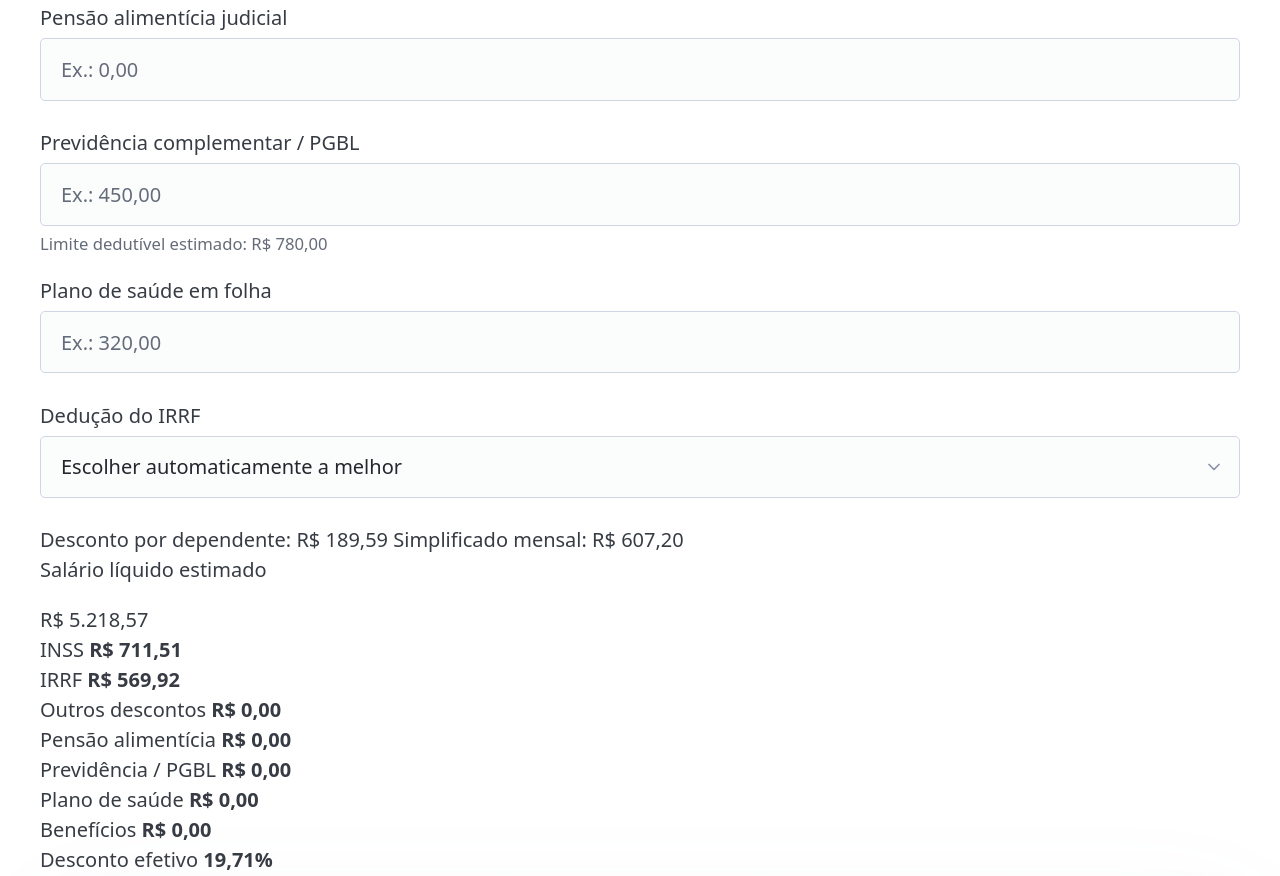
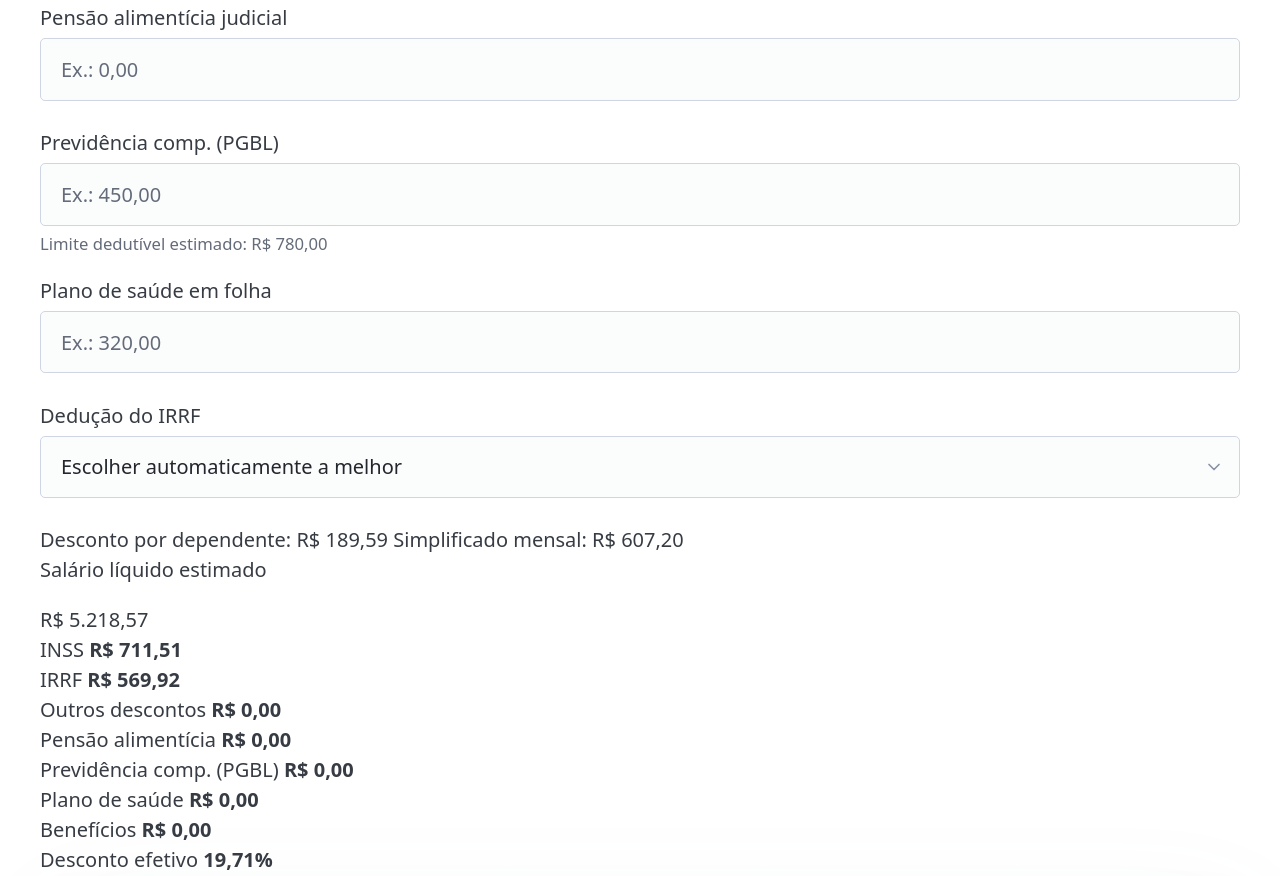
Before and after one commit to luizhtm/calculadora-salario-liquido, a website with bundled scripts: page index.html in a window 1280 px wide. Shown: the part 954-1830 px from the top of the page. Built offline with nearby package versions, Linux system fonts and the light colour scheme.

Commit message:
Encurta label de PGBL

```diff
--- a/index.html
+++ b/index.html
@@ -147,7 +147,7 @@
 
           <div class="two-columns">
             <label for="private-pension">
-              Previdência complementar / PGBL
+              Previdência comp. (PGBL)
               <input
                 id="private-pension"
                 name="privatePension"
@@ -213,7 +213,7 @@
               <strong id="pension-value">R$ 0,00</strong>
             </div>
             <div>
-              <span>Previdência / PGBL</span>
+              <span>Previdência comp. (PGBL)</span>
               <strong id="private-pension-value">R$ 0,00</strong>
             </div>
             <div>
--- a/script.js
+++ b/script.js
@@ -200,7 +200,7 @@ function createCalculationMemory(result) {
     `IRRF: ${currency.format(result.irrf)}`,
     `Outros descontos: ${currency.format(result.otherDiscounts)}`,
     `Pensão alimentícia judicial: ${currency.format(result.pension)}`,
-    `Previdência complementar / PGBL: ${currency.format(result.privatePension)}`,
+    `Previdência comp. (PGBL): ${currency.format(result.privatePension)}`,
     `PGBL dedutível estimado: ${currency.format(result.privatePensionDeductible)}`,
     `Plano de saúde em folha: ${currency.format(result.healthPlan)}`,
     `Benefícios adicionais: ${currency.format(result.benefits)}`,
```
Also changed, not shown: README.md.
